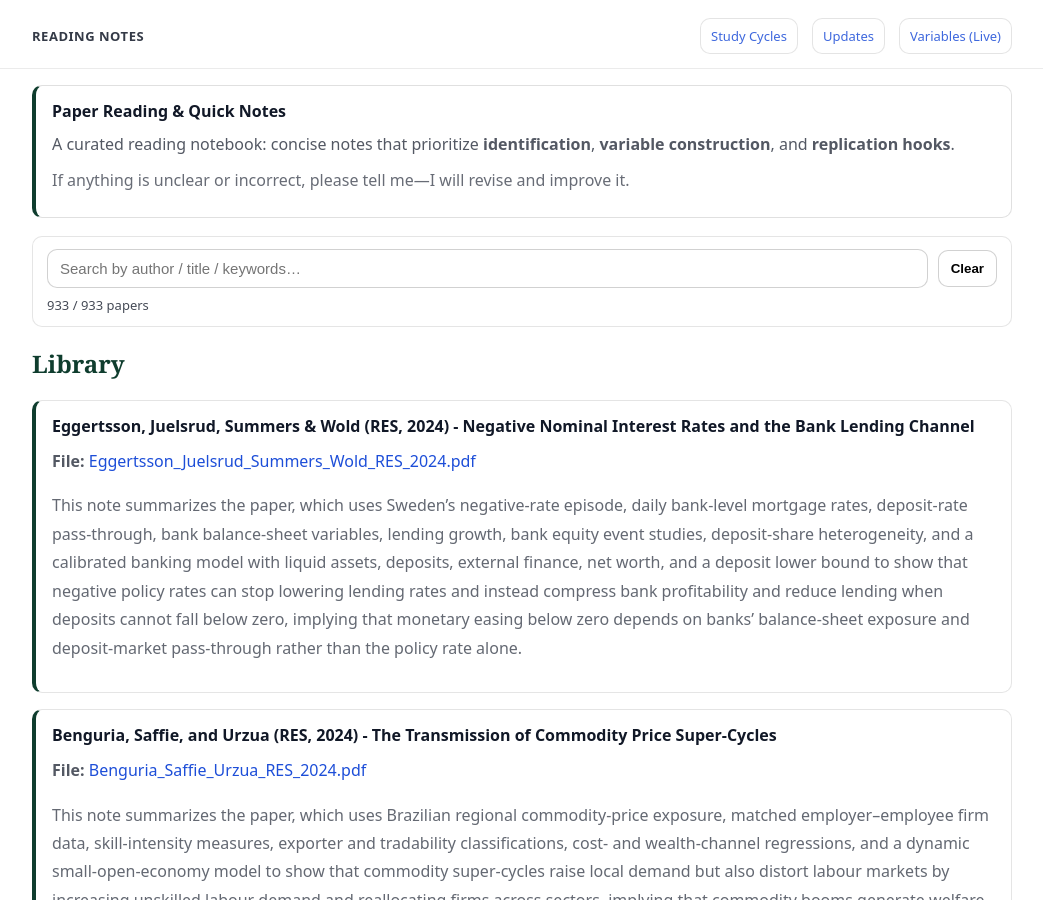
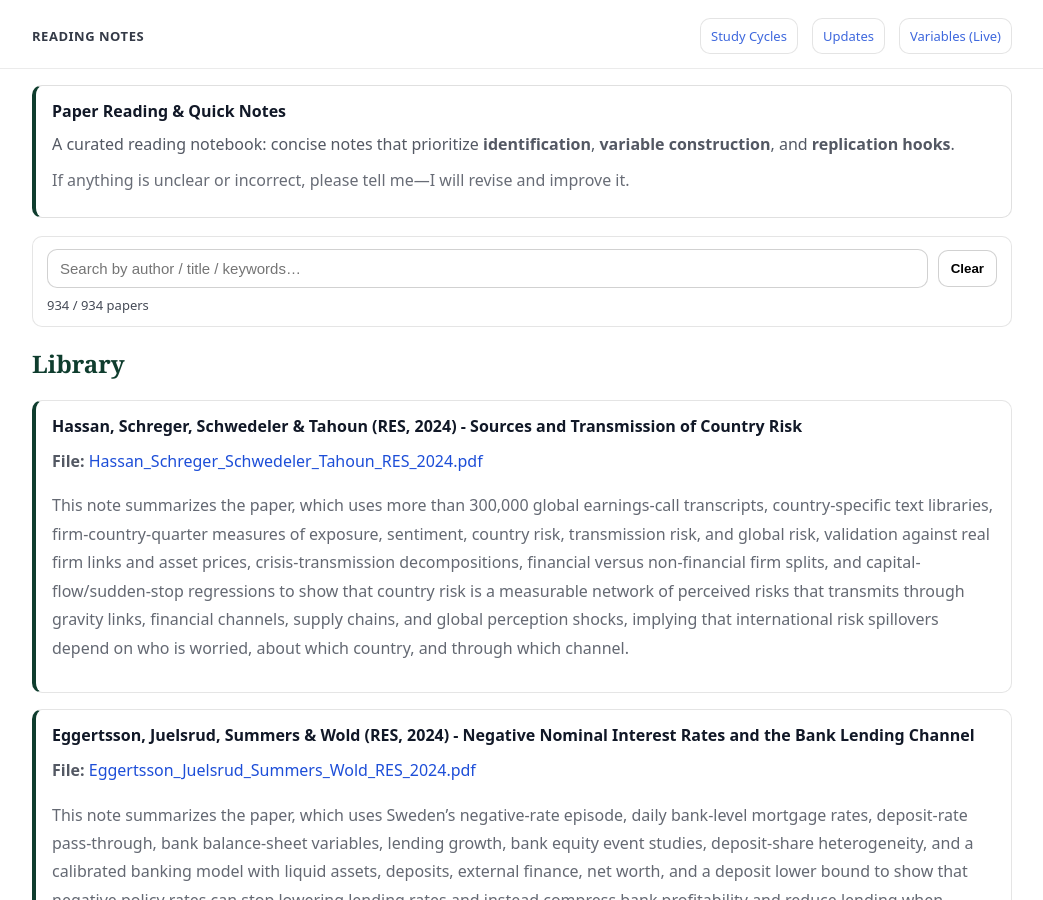
Before and after one commit to yaxinzn/study-archive, a Jekyll site: the page built from reading/index.md, in a window 1280 px wide and 900 px high. Shown: the whole window, without its empty margins (118-1161 px from the left). Built offline with Jekyll 4.4.1, drawn with Linux system fonts in a browser that asks for light colours.

Commit message:
Reading: add/update Hassan_Schreger_Schwedeler_Tahoun_RES_2024.pdf

```diff
--- a/_data/reading.yml
+++ b/_data/reading.yml
@@ -1,3 +1,7 @@
+- title: "Hassan, Schreger, Schwedeler & Tahoun (RES, 2024) - Sources and Transmission of Country Risk"
+  file: "Hassan_Schreger_Schwedeler_Tahoun_RES_2024.pdf"
+  desc: "This note summarizes the paper, which uses more than 300,000 global earnings-call transcripts, country-specific text libraries, firm-country-quarter measures of exposure, sentiment, country risk, transmission risk, and global risk, validation against real firm links and asset prices, crisis-transmission decompositions, financial versus non-financial firm splits, and capital-flow/sudden-stop regressions to show that country risk is a measurable network of perceived risks that transmits through gravity links, financial channels, supply chains, and global perception shocks, implying that international risk spillovers depend on who is worried, about which country, and through which channel."
+
 - title: "Eggertsson, Juelsrud, Summers & Wold (RES, 2024) - Negative Nominal Interest Rates and the Bank Lending Channel"
   file: "Eggertsson_Juelsrud_Summers_Wold_RES_2024.pdf"
   desc: "This note summarizes the paper, which uses Sweden’s negative-rate episode, daily bank-level mortgage rates, deposit-rate pass-through, bank balance-sheet variables, lending growth, bank equity event studies, deposit-share heterogeneity, and a calibrated banking model with liquid assets, deposits, external finance, net worth, and a deposit lower bound to show that negative policy rates can stop lowering lending rates and instead compress bank profitability and reduce lending when deposits cannot fall below zero, implying that monetary easing below zero depends on banks’ balance-sheet exposure and deposit-market pass-through rather than the policy rate alone."
```
Also changed, not shown: 1 other file.
